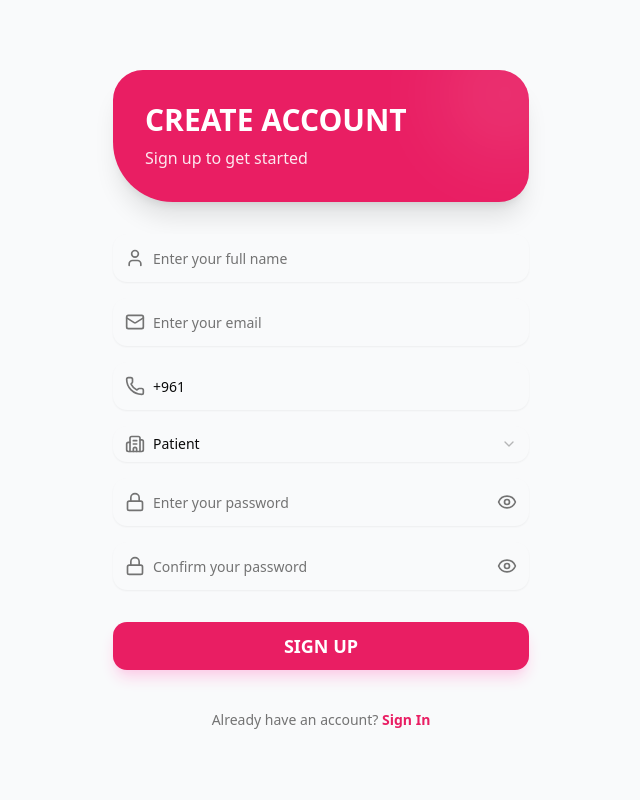
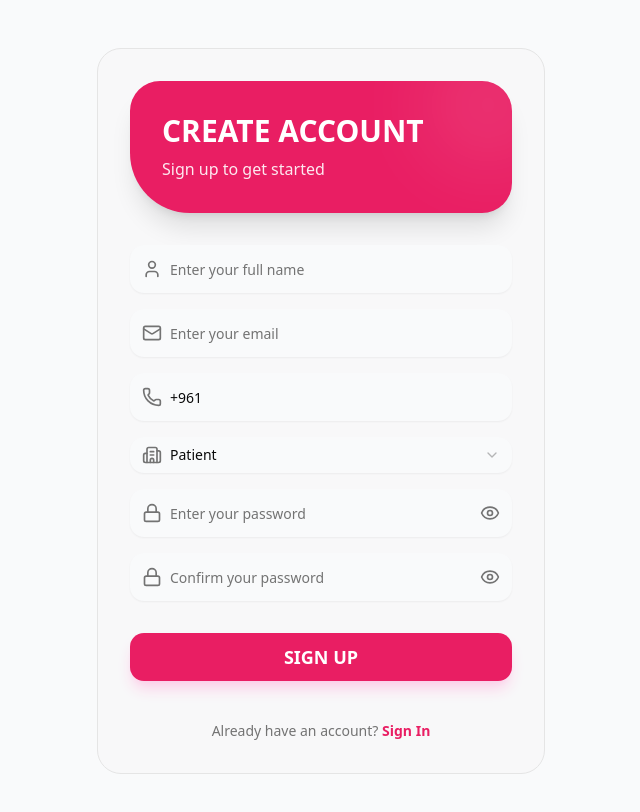
Before and after one commit to Nour-Al-Hazzouri/techtalks-pharmy-nextjs-g, a Next.js app in the folder frontend/: page /register in a window 1280 px wide. Shown: the top 812 px of the page, without its empty margins (319-959 px from the left). Built offline with nearby package versions, Linux system fonts and the light colour scheme.

Commit message:
Update Auth Components Design
Updated the register and login components to have better visuals
Added a minimum width property to prevent them from breaking

```diff
--- a/frontend/components/forms/LoginForm.tsx
+++ b/frontend/components/forms/LoginForm.tsx
@@ -47,7 +47,7 @@ export function LoginForm() {
     }
 
     return (
-        <div className="w-full max-w-md mx-auto p-4 space-y-6">
+        <div className="w-full max-w-md mx-auto p-6 md:p-8 space-y-6 border border-border bg-muted/40 rounded-3xl min-w-[340px]">
             <div className="bg-[#E91E63] text-white p-8 rounded-[30px] rounded-br-[60px] shadow-xl relative overflow-hidden mb-8">
                 <div className="relative z-10">
                     <h1 className="text-3xl font-bold mb-2">WELCOME BACK</h1>
--- a/frontend/components/forms/RegisterForm.tsx
+++ b/frontend/components/forms/RegisterForm.tsx
@@ -59,7 +59,7 @@ export function RegisterForm() {
     }
 
     return (
-        <div className="w-full max-w-md mx-auto p-4 space-y-6">
+        <div className="w-full max-w-md mx-auto p-6 md:p-8 space-y-6 border border-border bg-muted/40 rounded-3xl min-w-[340px]">
             <div className="bg-[#E91E63] text-white p-8 rounded-[30px] rounded-bl-[60px] shadow-xl relative overflow-hidden mb-8">
                 <div className="relative z-10">
                     <h1 className="text-3xl font-bold mb-2">CREATE ACCOUNT</h1>
```
